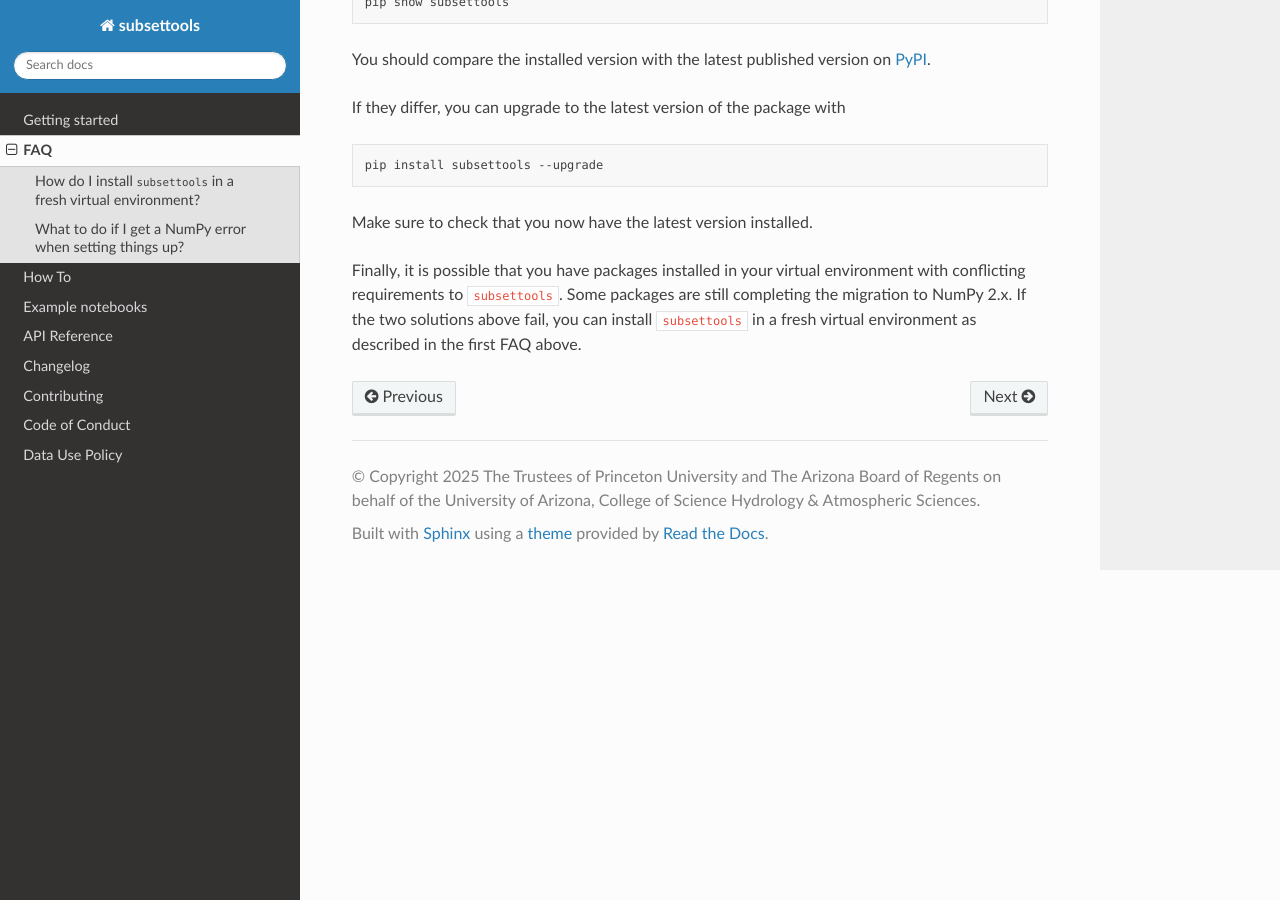
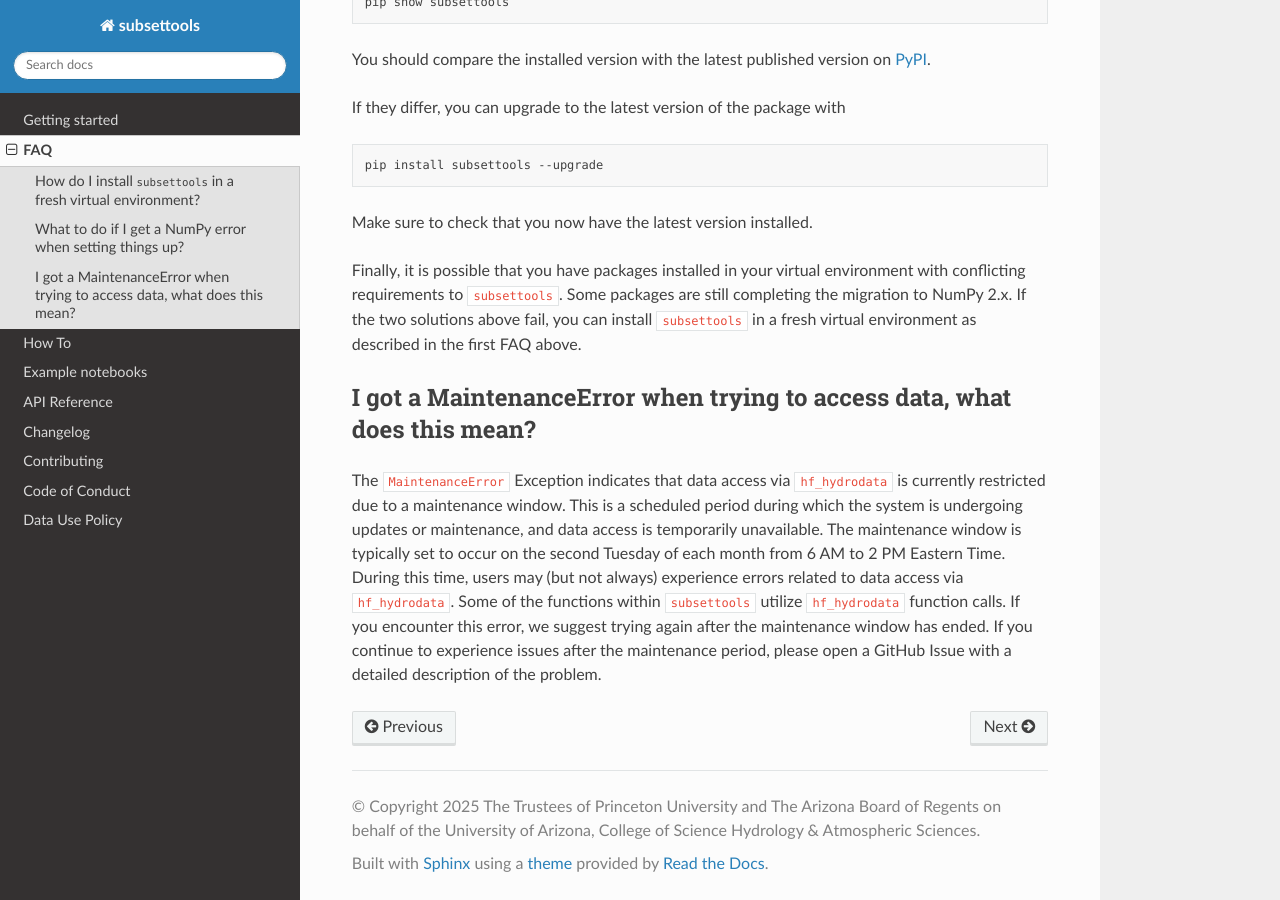
Before and after one commit to hydroframe/subsettools, a Sphinx documentation site: the page built from docs/faq.md, in a window 1280 px wide and 900 px high, scrolled down 1012 px. Built offline with Sphinx 7.4.7 and the Read the Docs theme 3.1.0, drawn with Linux system fonts in a browser that asks for light colours.

Commit message:
add faq related to maintenance window

```diff
--- a/docs/faq.md
+++ b/docs/faq.md
@@ -53,3 +53,11 @@ Finally, it is possible that you have packages installed in your virtual environ
 requirements to `subsettools`. Some packages are still completing the migration to NumPy 2.x. If the two
 solutions above fail, you can install `subsettools` in a fresh virtual environment as described in the
 first FAQ above.
+
+## I got a MaintenanceError when trying to access data, what does this mean?
+The `MaintenanceError` Exception indicates that data access via `hf_hydrodata` is currently restricted due to a maintenance window. This is a scheduled period during which the system is undergoing updates or maintenance, and data access is
+temporarily unavailable. The maintenance window is typically set to occur on the second Tuesday of each month
+from 6 AM to 2 PM Eastern Time. During this time, users may (but not always) experience errors related to data access via `hf_hydrodata`. Some of the functions within `subsettools` utilize `hf_hydrodata` function calls.
+If you encounter this error, we suggest trying again after the maintenance window has ended.
+If you continue to experience issues after the maintenance period, please open a GitHub Issue with a detailed description
+of the problem.
```
